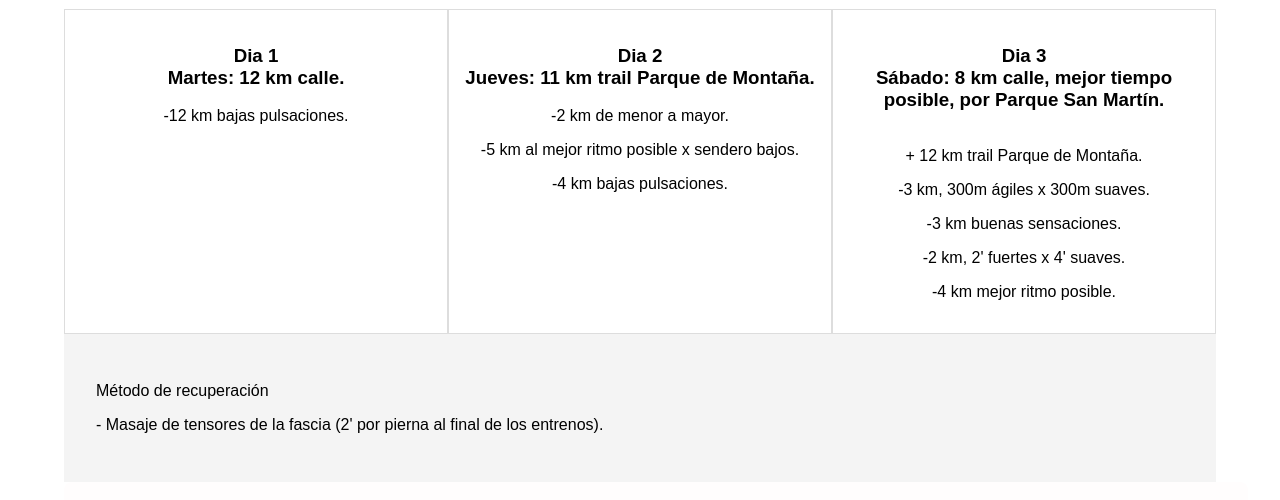
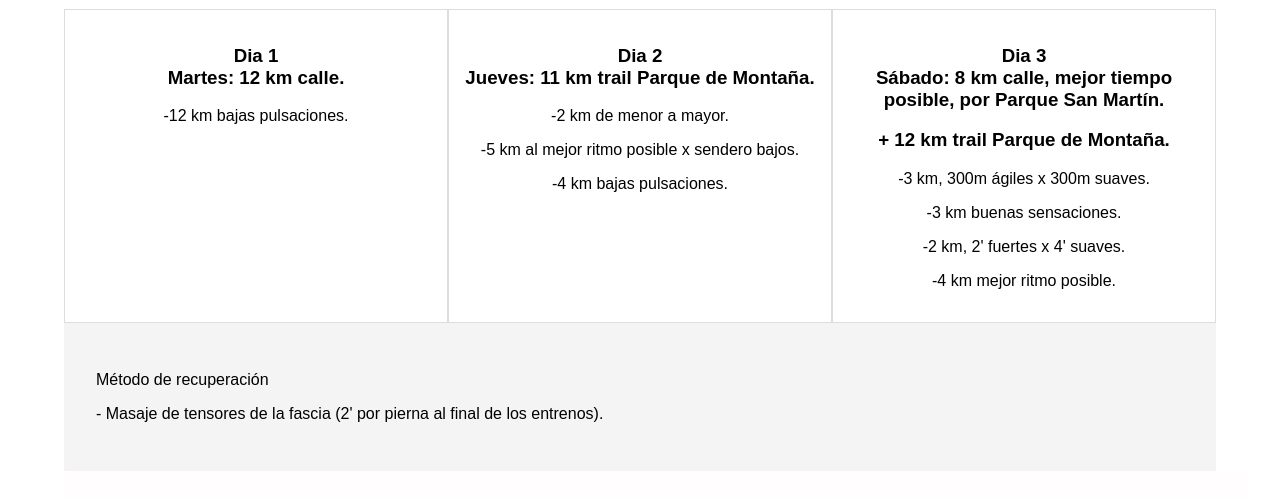
Before and after one commit to GDEtrailrunning/gdelruiz.github.io, a plain HTML site: page index.html in a window 1280 px wide. Shown: the part 5420-5920 px from the top of the page. Drawn offline with nearby package versions, Linux system fonts and the light colour scheme.

Commit message:
Update index.html

```diff
--- a/index.html
+++ b/index.html
@@ -116,7 +116,7 @@ s<!DOCTYPE html>
         <div class="column">
             <h3>Dia 3
             <br> Sábado: 8 km calle, mejor tiempo posible, por Parque San Martín. </h3>
-            <br> + 12 km trail Parque de Montaña. </h3>
+            <h3> + 12 km trail Parque de Montaña. </h3>
             <p> -3 km, 300m ágiles x 300m suaves. </p>
             <p> -3 km buenas sensaciones. </p>
             <p> -2 km, 2' fuertes x 4' suaves. </p>
```
